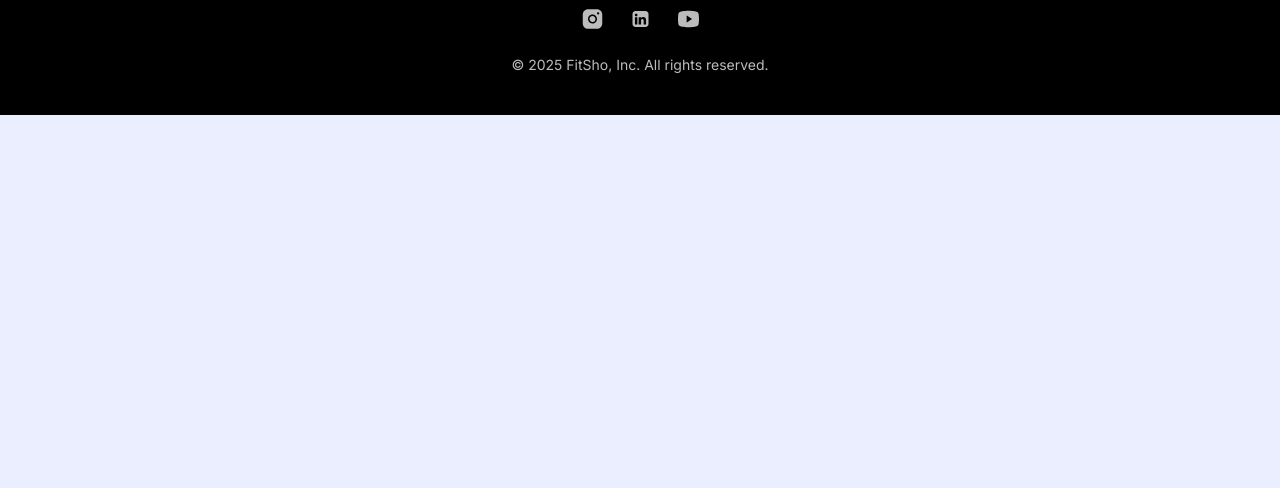
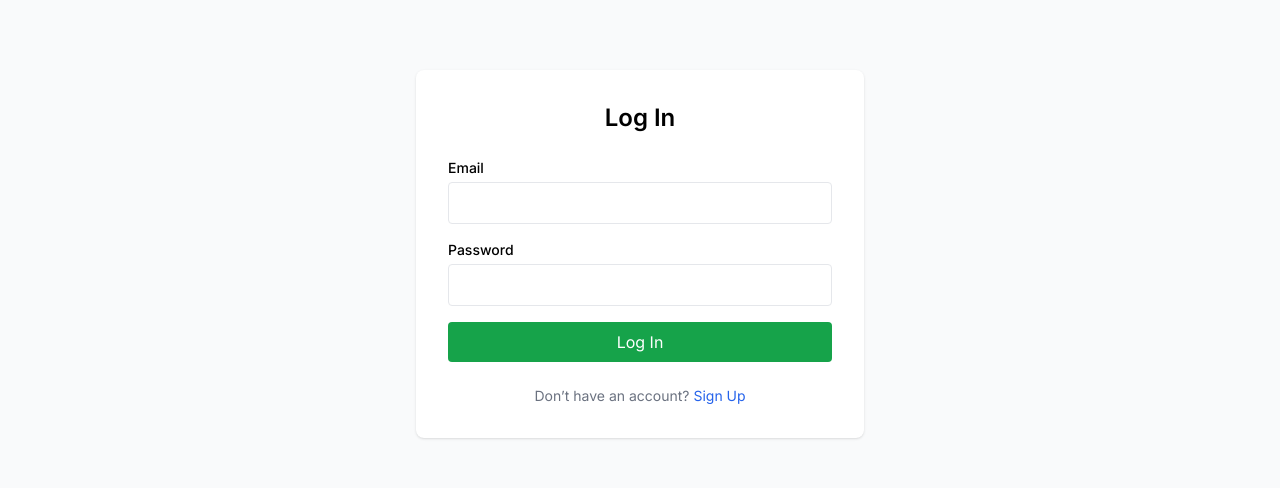
Before and after one commit to fit-sho/fitsho, a Next.js app: page /login in a window 1280 px wide. Shown: the part 285-773 px from the top of the page. Built offline with nearby package versions, Linux system fonts and the light colour scheme; no server answers; a web font is replaced by a local one.

Commit message:
new login page

```diff
--- a/src/app/login/page.tsx
+++ b/src/app/login/page.tsx
@@ -1,9 +1,103 @@
-import { LoginForm } from "@/loginSections/LoginForm";
+// src/app/login/page.tsx
+"use client";
 
-export default function loginPage() {
+import { useState, useEffect } from "react";
+import { supabase } from "@/utils/supabase";
+import { useRouter } from "next/navigation";
+
+export default function LoginPage() {
+  const router = useRouter();
+  const [email, setEmail] = useState("");
+  const [password, setPassword] = useState("");
+  const [loading, setLoading] = useState(false);
+  const [errorMsg, setErrorMsg] = useState<string | null>(null);
+
+  // Redirect if already logged in
+  useEffect(() => {
+    supabase.auth.getSession().then(({ data }) => {
+      if (data.session) {
+        router.replace("/");
+      }
+    });
+  }, [router]);
+
+  const handleSignIn = async (e: React.FormEvent) => {
+    e.preventDefault();
+    setErrorMsg(null);
+    setLoading(true);
+
+    const { data, error } = await supabase.auth.signInWithPassword({
+      email,
+      password,
+    });
+
+    if (error) {
+      setErrorMsg(error.message);
+      setLoading(false);
+      return;
+    }
+
+    // On success, navigate to homepage
+    router.replace("/");
+  };
+
   return (
-    <>
-      <LoginForm />
-    </>
+    <div className="min-h-screen flex items-center justify-center bg-gray-50">
+      <div className="max-w-md w-full bg-white p-8 rounded-lg shadow">
+        <h1 className="text-2xl font-semibold text-center mb-6">Log In</h1>
+
+        <form onSubmit={handleSignIn} className="space-y-4">
+          <div>
+            <label htmlFor="email" className="block text-sm font-medium">
+              Email
+            </label>
+            <input
+              id="email"
+              type="email"
+              required
+              value={email}
+              onChange={(e) => setEmail(e.target.value)}
+              className="mt-1 block w-full px-3 py-2 border rounded focus:outline-none focus:ring focus:ring-blue-200"
+            />
+          </div>
+
+          <div>
+            <label htmlFor="password" className="block text-sm font-medium">
+              Password
+            </label>
+            <input
+              id="password"
+              type="password"
+              required
+              value={password}
+              onChange={(e) => setPassword(e.target.value)}
+              className="mt-1 block w-full px-3 py-2 border rounded focus:outline-none focus:ring focus:ring-blue-200"
+            />
+          </div>
+
+          <button
+            type="submit"
+            disabled={loading}
+            className="w-full bg-green-600 text-white py-2 rounded hover:bg-green-700 disabled:opacity-50"
+          >
+            {loading ? "Logging In…" : "Log In"}
+          </button>
+
+          {errorMsg && (
+            <p className="text-red-600 text-sm text-center">{errorMsg}</p>
+          )}
+        </form>
+
+        <p className="mt-6 text-center text-gray-500 text-sm">
+          Don’t have an account?{" "}
+          <button
+            onClick={() => router.push("/signup")}
+            className="text-blue-600 hover:underline"
+          >
+            Sign Up
+          </button>
+        </p>
+      </div>
+    </div>
   );
 }
```
